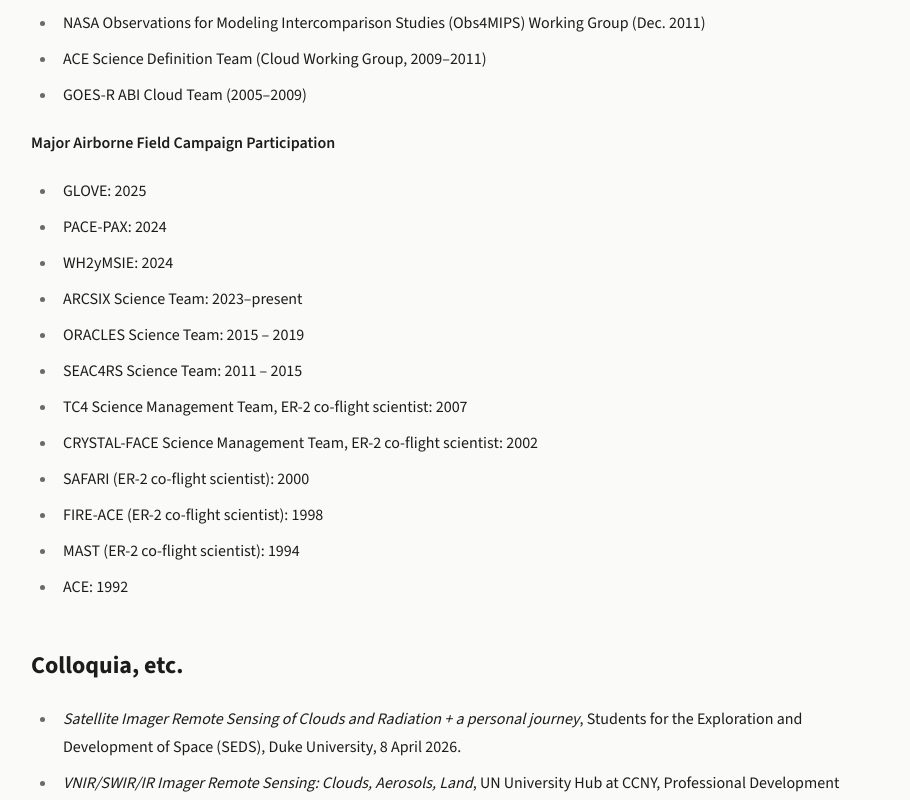
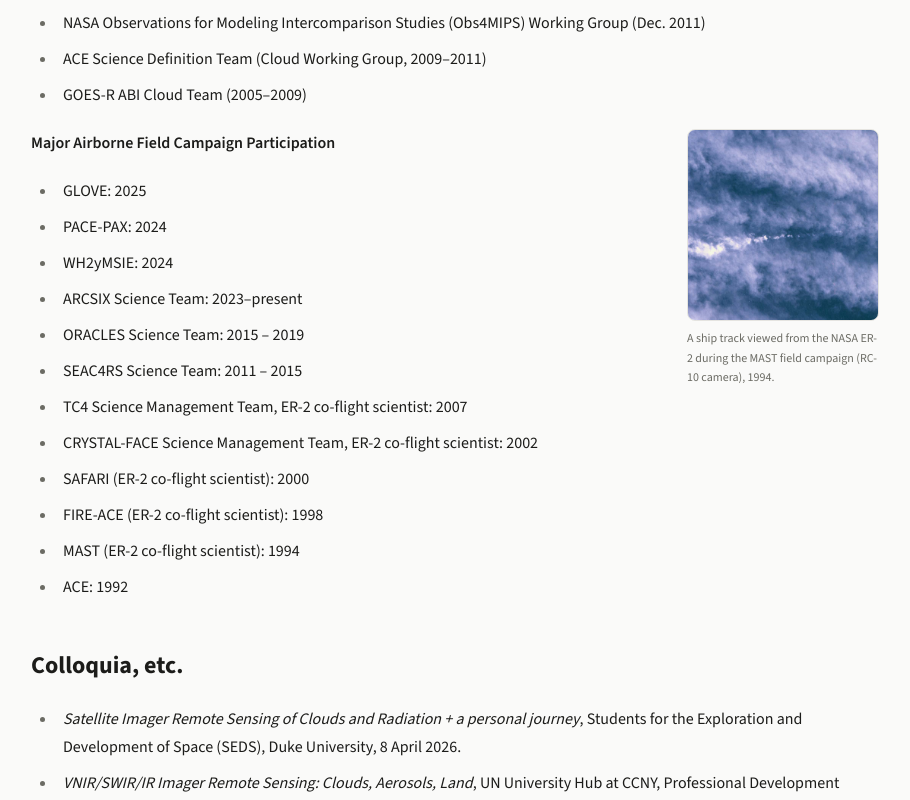
Before and after one commit to sepraca/steven-platnick-site, a Next.js app: page /cv in a window 1280 px wide. Shown: the part 3320-4120 px from the top of the page, without its empty margins (185-1095 px from the left). Built offline with nearby package versions, Linux system fonts and the light colour scheme.

Commit message:
Mockup 3: MAST field-campaign photo next to CV field campaign list

```diff
--- a/src/app/cv/page.tsx
+++ b/src/app/cv/page.tsx
@@ -1,4 +1,5 @@
 import type { Metadata } from "next";
+import Image from "next/image";
 import ReactMarkdown from "react-markdown";
 import remarkGfm from "remark-gfm";
 import { getCvMarkdown } from "@/lib/content";
@@ -8,8 +9,13 @@
   description: "Full curriculum vitae for Steven Platnick.",
 };
 
+const FIELD_CAMPAIGN_MARKER = "**Major Airborne Field Campaign Participation**";
+
 export default function CvPage() {
   const cv = getCvMarkdown();
+  const splitIndex = cv.indexOf(FIELD_CAMPAIGN_MARKER);
+  const before = splitIndex === -1 ? cv : cv.slice(0, splitIndex);
+  const after = splitIndex === -1 ? "" : cv.slice(splitIndex);
 
   return (
     <div className="mx-auto max-w-4xl px-6 py-16">
@@ -25,7 +31,27 @@
       </p>
 
       <article className="prose prose-neutral dark:prose-invert mt-10">
-        <ReactMarkdown remarkPlugins={[remarkGfm]}>{cv}</ReactMarkdown>
+        <ReactMarkdown remarkPlugins={[remarkGfm]}>{before}</ReactMarkdown>
+
+        {after && (
+          <div className="not-prose mb-6 w-full sm:float-right sm:ml-6 sm:mb-4 sm:w-48">
+            <div className="relative aspect-video sm:aspect-square overflow-hidden rounded-lg border border-border">
+              <Image
+                src="/images/ship-track-mast-rc10.jpg"
+                alt="A ship track viewed from the NASA ER-2 during the MAST field campaign, 1994"
+                fill
+                sizes="(min-width: 640px) 192px, 100vw"
+                className="object-cover"
+              />
+            </div>
+            <p className="mt-2 text-xs text-muted leading-relaxed">
+              A ship track viewed from the NASA ER-2 during the MAST field
+              campaign (RC-10 camera), 1994.
+            </p>
+          </div>
+        )}
+
+        <ReactMarkdown remarkPlugins={[remarkGfm]}>{after}</ReactMarkdown>
       </article>
     </div>
   );
```
